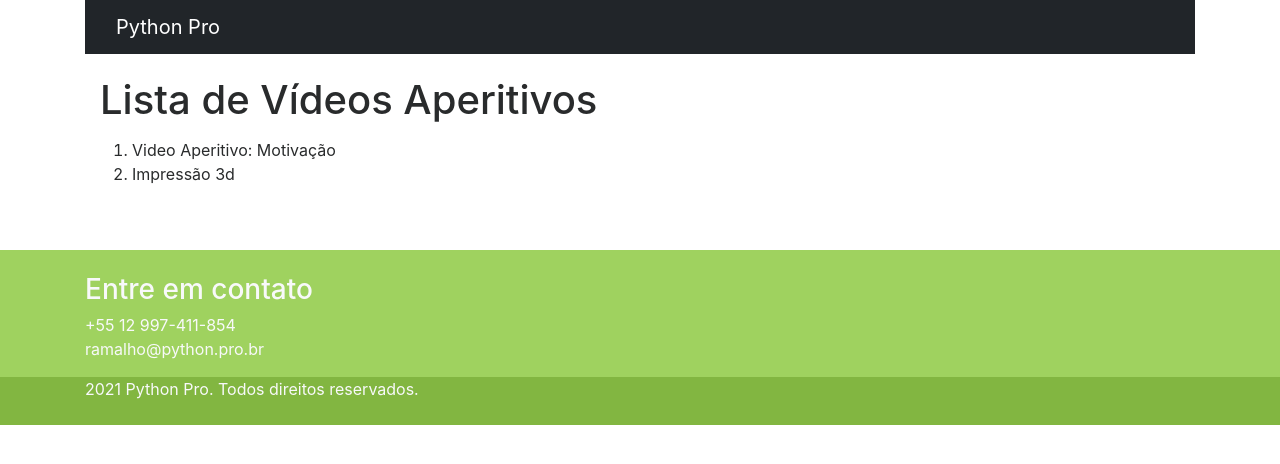
After one commit to lu1zibrahim/DjangoPP, a Django app: page /aperitivos/ in a window 1280 px wide. The commit adds this page. Shown: the top 464 px of the page. Run offline with Django 3.2, Linux system fonts and the light colour scheme; some libraries are stand-ins or nearby versions.

Commit message:
Adicionado página de listagem dos vídeos.

```diff
--- /dev/null
+++ b/aperitivos/templates/aperitivos/indice.html
@@ -0,0 +1,23 @@
+{% extends 'base/base.html' %}
+{% load static %}
+
+{% block title %}Python Pro! -Aperitivos{% endblock title %}
+{% block description %}Página com todos vídeos gratuitos{% endblock description %}
+{% block body %}
+<div class="container">
+	<div class="row">
+		<div class="col-md-12">
+			<div class="container">
+				<h1 class="mt-4 mb-3">Lista de Vídeos Aperitivos</h1>
+				<ol>
+					{% for video in videos%}
+						<li> {{ video.titulo | default:"Faltando Vídeo" }}</li>
+					{% empty %}
+						<li>Não foi encontrado nenhum vídeo</li>
+					{% endfor %}
+				</ol>
+            </div>
+		</div>
+	</div>
+</div>
+{% endblock body %}
--- a/aperitivos/templates/aperitivos/video.html
+++ b/aperitivos/templates/aperitivos/video.html
@@ -8,7 +8,7 @@
 	<div class="row">
 		<div class="col-md-12">
 			<div class="container">
-				<h1 class="mt-4 mb-3">{{ video.titulo }}</h1>
+				<h1 class="mt-4 mb-3">{{ video.titulo | default:"Faltando Titulo"}}</h1>
 
                 <div style="padding:75% 0 0 0;position:relative;">
 					<iframe src="https://player.vimeo.com/video/{{ video.vimeo_id }}?h=44093ad477&amp;badge=0&amp;autopause=0&amp;player_id=0&amp;app_id=58479" frameborder="0" allow="autoplay; fullscreen; picture-in-picture" allowfullscreen style="position:absolute;top:0;left:0;width:100%;height:100%;" title="AULA 01 - MOTIVA&amp;Ccedil;&amp;Atilde;O &amp;mdash; Curso de Python Gr&amp;aacute;tis.mp4">
--- a/aperitivos/urls.py
+++ b/aperitivos/urls.py
@@ -1,10 +1,11 @@
 from django.urls import path
 
-from aperitivos.views import video
+from aperitivos.views import video, indice
 
 
 app_name = 'aperitivos'
 urlpatterns = [
     path('<slug:slug>', video, name='video'),
+    path('', indice, name='indice'),
 
 ]
--- a/aperitivos/views.py
+++ b/aperitivos/views.py
@@ -1,10 +1,18 @@
 from django.shortcuts import render
 
 
+videos = [
+    {'slug': 'motivacao', 'titulo': 'Video Aperitivo: Motivação', 'vimeo_id': 647338996},
+    {'slug': 'impressao', 'titulo': 'Impressão 3d', 'vimeo_id': 648966504},
+]
+
+videos_dct = {dct['slug']: dct for dct in videos}
+
+
+def indice(request):
+    return render(request, 'aperitivos/indice.html', context={'videos': videos})
+
+
 def video(request, slug):
-    videos = {
-        'motivacao': {'titulo': 'Video Aperitivo: Motivação', 'vimeo_id': 647338996},
-        'impressao': {'titulo': 'Impressão 3d', 'vimeo_id': 648966504},
-    }
-    video = videos[slug]
+    video = videos_dct[slug]
     return render(request, 'aperitivos/video.html', context={'video': video})
```
Also changed, not shown: aperitivos/tests/tests_indice.py (added, +28 -0 lines), aperitivos/tests/__init__.py (added), aperitivos/tests/tests_video.py (renamed from aperitivos/tests.py).
